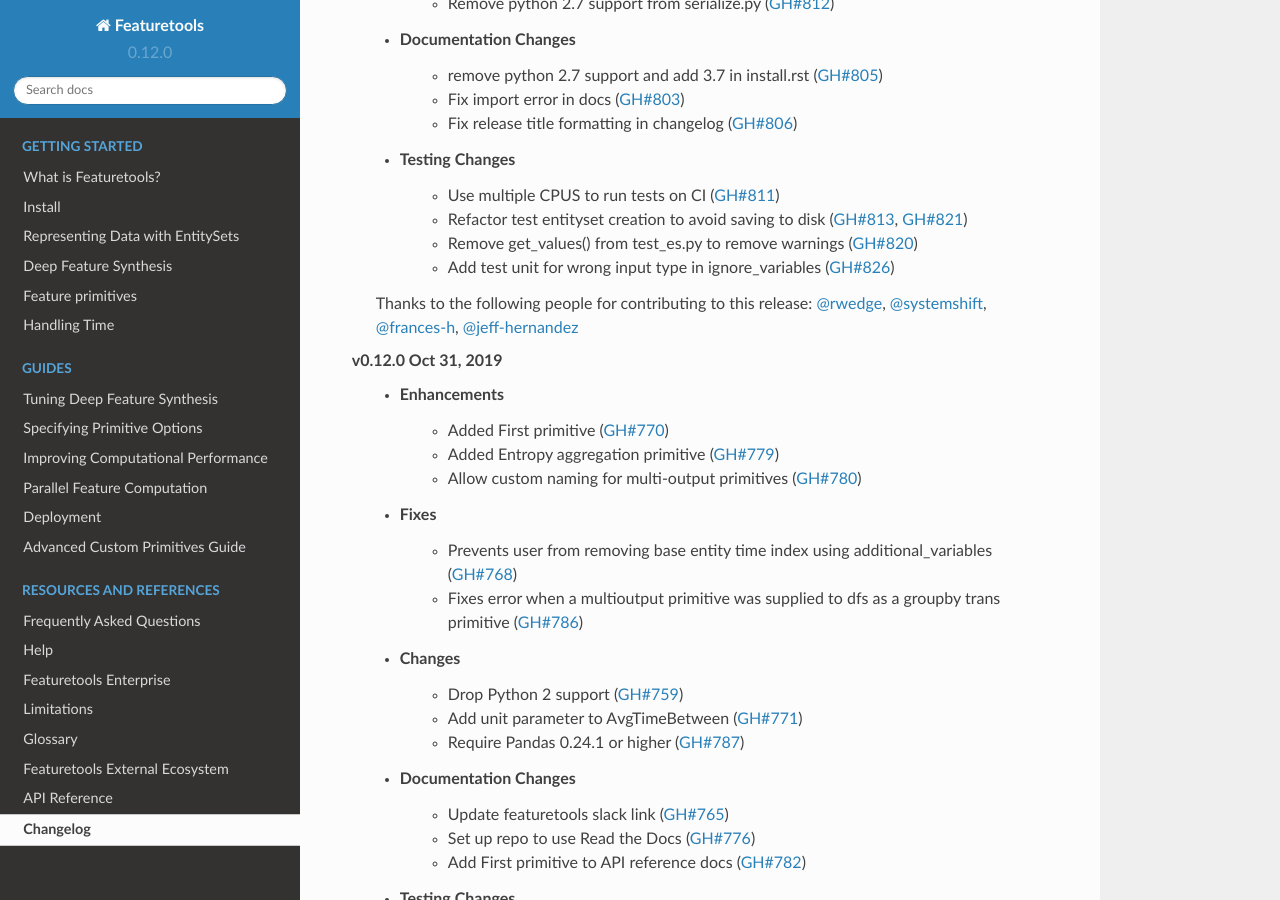
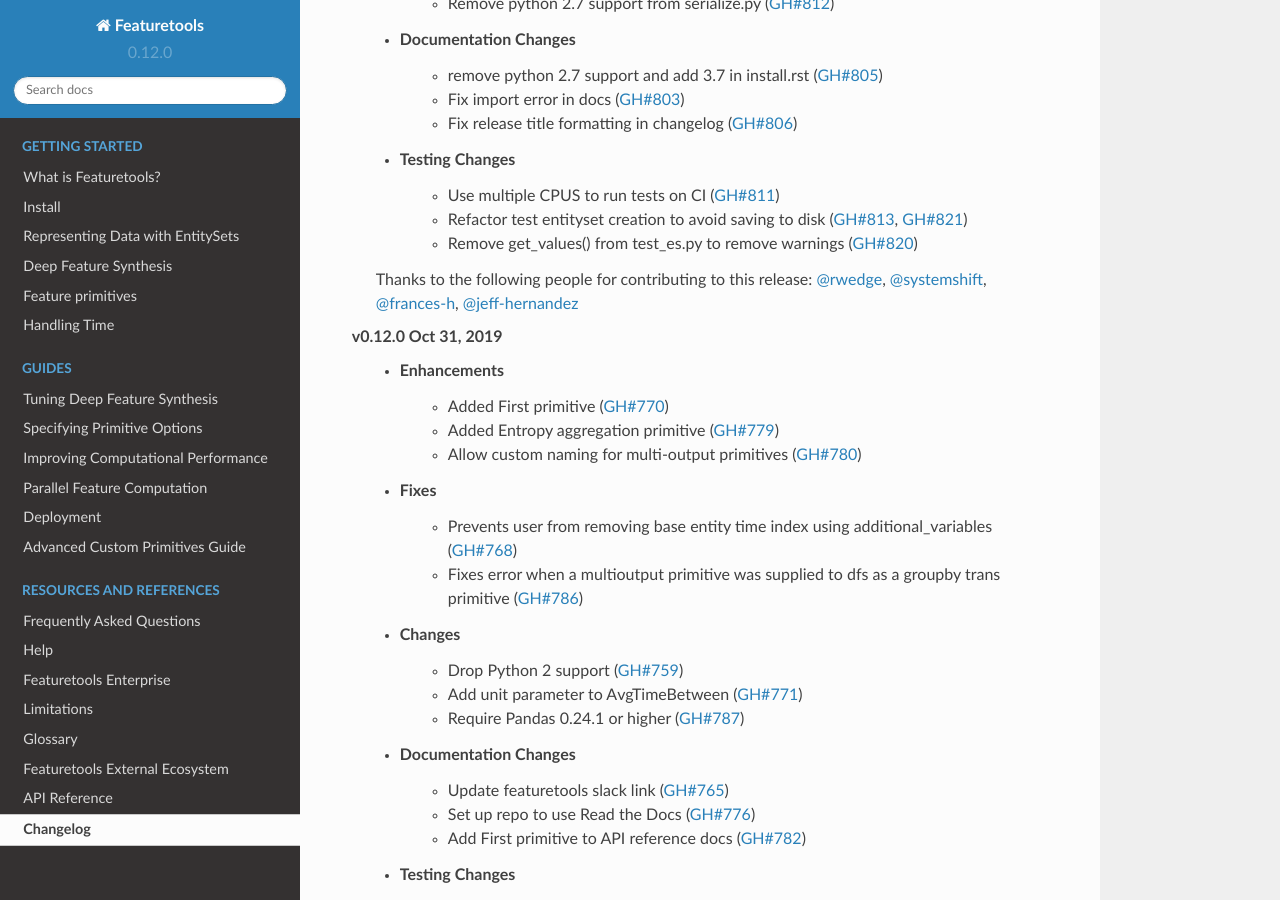
Before and after one commit to alteryx/featuretools, a Sphinx documentation site: the page built from docs/source/changelog.rst, in a window 1280 px wide and 900 px high, scrolled down 499 px. Built offline with Sphinx 7.4.7 and the Read the Docs theme 2.0.0, drawn with Linux system fonts in a browser that asks for light colours; pages that are not in the unit, such as notebooks, are missing from menus.

Commit message:
update changelog

```diff
--- a/docs/source/changelog.rst
+++ b/docs/source/changelog.rst
@@ -21,7 +21,6 @@
         * Use multiple CPUS to run tests on CI (:pr:`811`)
         * Refactor test entityset creation to avoid saving to disk (:pr:`813`, :pr:`821`)
         * Remove get_values() from test_es.py to remove warnings (:pr:`820`)
-        * Add test unit for wrong input type in ignore_variables (:pr:`826`)
 
     Thanks to the following people for contributing to this release:
     :user:`rwedge`, :user:`systemshift`, :user:`frances-h`, :user:`jeff-hernandez`
```
